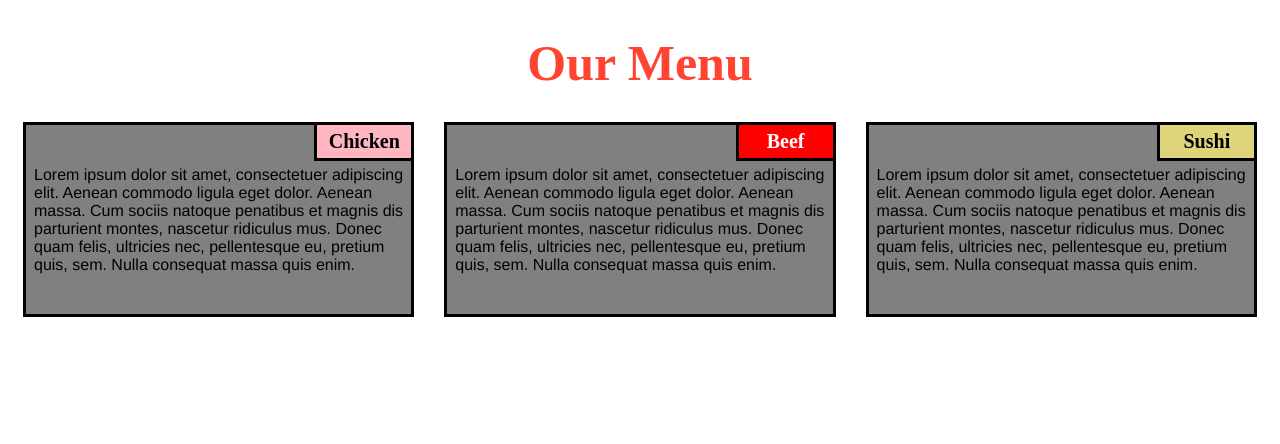
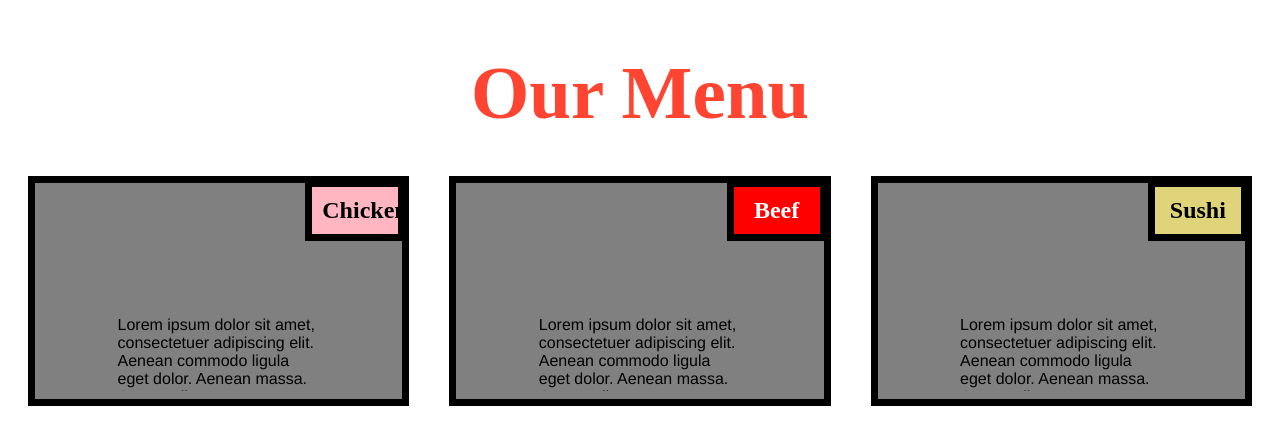
Before and after one commit to tabbu3002/tabbu3002.github.io, a plain HTML site: page module2/index.html in a window 1280 px wide. Drawn offline with Linux system fonts and the light colour scheme.

Commit message:
Update stylepage.css

```diff
--- a/module2/stylepage.css
+++ b/module2/stylepage.css
@@ -1,4 +1,3 @@
-/*basic style*/
     * {
         box-sizing: border-box;
     }
@@ -8,16 +7,16 @@
     }
 
     h1 {
-       margin-bottom: 15px;
+       margin-bottom: 20px;
     text-align: center;
     color: #ff4532;
-    font-size: 50px;
+    font-size: 75px;
     }
 
     section {
         position: relative;
-        padding: 15px;
-        width: 90%;
+        padding: 20px;
+        width: 95%;
     }
 
     p {
@@ -28,7 +27,7 @@
     div {
         position: relative;
         background-color: gray;
-        border: 3.5px solid black;
+        border: 7px solid black;
         width: 100%;
         margin-left: auto;
         margin-right: auto;
@@ -36,13 +35,14 @@
     }
 
     .sub1 {
+        color: black;
         float: right;
         width: 100px;
-        padding: 5px;
+        padding: 10px;
         margin: -3px -3px 0px;
-        border: 3.5px solid black;
+        border: 7.5px solid black;
         text-align: center;
-        font-size: 125%;
+        font-size: 150%;
         font-weight: bold;
         background-color: #FFB6C1;
 
@@ -52,11 +52,11 @@
         float: right;
         color: white;
         width: 100px;
-        padding: 5px;
+        padding: 10px;
         margin: -3px -3px 0px;
-        border: 3.5px solid black;
+        border: 7.5px solid black;
         text-align: center;
-        font-size: 125%;
+        font-size: 150%;
         font-weight: bold;
         background-color: #FF0000;
 
@@ -66,23 +66,23 @@
         color: black;
         float: right;
         width: 100px;
-        padding: 5px;
+        padding: 10px;
          margin: -3px -3px 0px;
-        border: 3.5px solid black;
+        border: 7.5px solid black;
         text-align: center;
-        font-size: 125%;
+        font-size: 150%;
         font-weight: bold;
         background-color: rgb(223, 212, 121);
 
     }
 
     .content {
-        padding: 5px;
+        padding: 75px;
         border: none;
         background-color: gray;
         font-family: Helvetica;
         color: black;
-        margin: 3px ;
+        margin: 7.5px ;
         height: 150px;
         overflow: auto;
     }
@@ -90,16 +90,12 @@
     .row {
         width: 90%;
     }
-
-    /*desktop version*/
     @media (min-width: 992px) {
         .column-lg-4 {
             float: left;
             width: 33.33%;
         }
     }
-
-    /*tablet version*/
     @media (min-width: 768px) and (max-width: 991px) {
         .colmn-md-6 {
             float: left;
@@ -115,8 +111,6 @@
             margin-right: auto;
         }
     }
-
-    /*mobile version*/
     @media (max-width: 767px) {
         .colmn-sm-12 {
             float: left;
```
